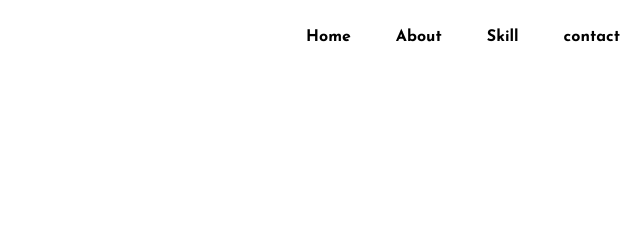
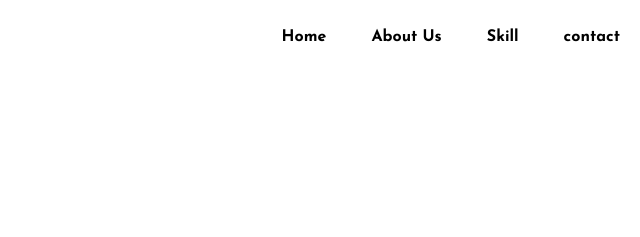
Before and after one commit to Wolverine325/PORTFOLIO, a plain HTML site: page index.html in a window 1280 px wide. Shown: the top 237 px of the page, 640-1280 px from the left. Drawn offline with nearby package versions, Linux system fonts and the light colour scheme; a web font is replaced by a local one.

Commit message:
portfolio_v2

```diff
--- a/index.html
+++ b/index.html
@@ -30,7 +30,7 @@
              <!-- links -->
               <ul>
                 <li class="list-items"><a class="links" href="#home">Home</a></li>
-                <li class="list-items"><a class="links" href="#about">About</a></li>
+                <li class="list-items"><a class="links" href="#about">About Us</a></li>
                 <li class="list-items"><a class="links" href="#skill">Skill</a></li>
                 <li class="list-items"><a class="links" href="#contact">contact</a></li>
 
```
